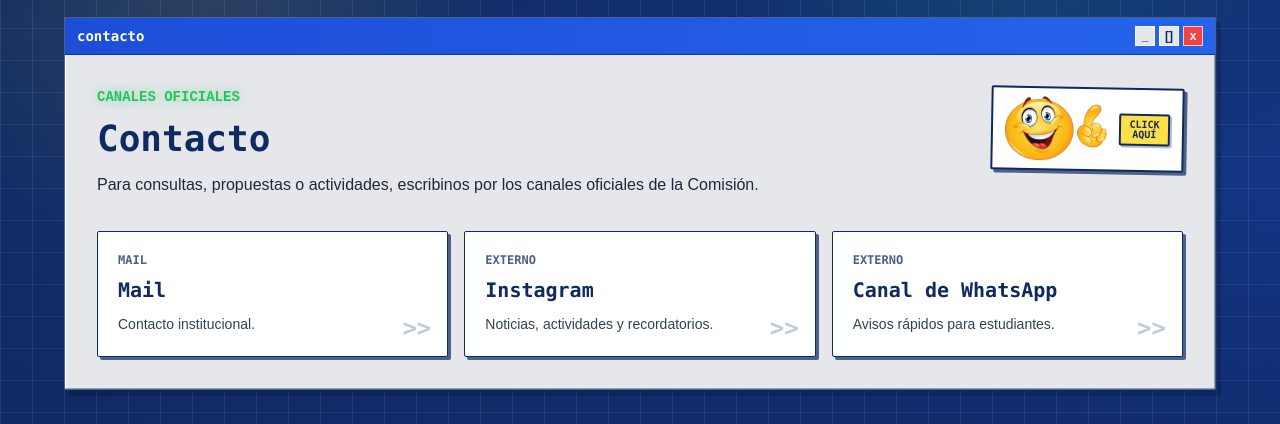
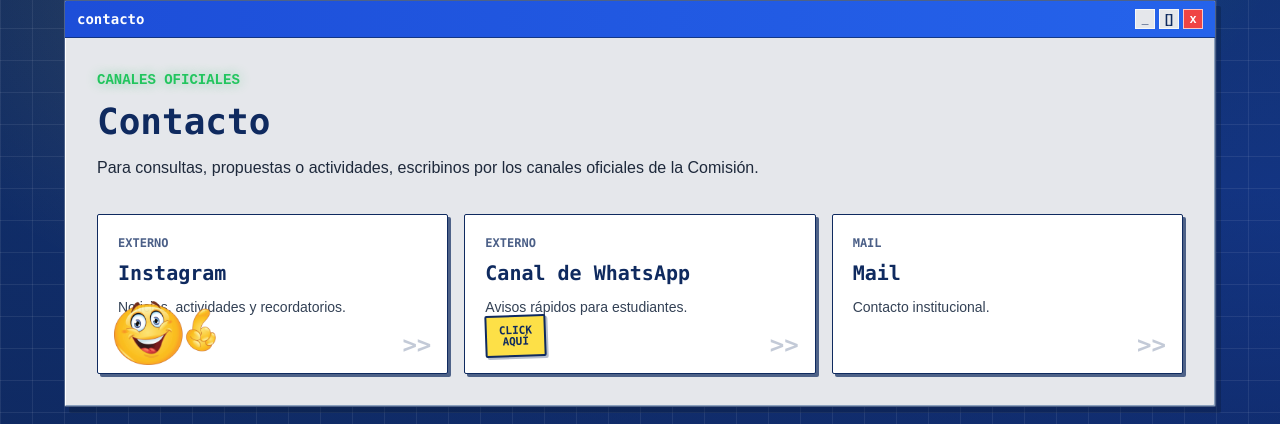
Before and after one commit to AnaPaulaMach/cei-web, a Next.js app: page /contacto in a window 1280 px wide. Shown: the part 196-620 px from the top of the page. Built offline with nearby package versions, Linux system fonts and the light colour scheme; no server answers.

Commit message:
Ajusta stickers de canales de contacto

```diff
--- a/app/contacto/page.tsx
+++ b/app/contacto/page.tsx
@@ -11,12 +11,17 @@ export const metadata = createPageMetadata({
   path: "/contacto"
 });
 
+const contactPriority = ["Instagram", "Canal de WhatsApp", "Mail"];
+const orderedContactLinks = contactPriority
+  .map((label) => contactLinks.find((link) => link.label === label))
+  .filter((link): link is (typeof contactLinks)[number] => Boolean(link));
+
 export default function ContactoPage() {
   return (
     <Section className="mx-auto my-auto w-full max-w-6xl">
       <XPWindow title="contacto">
         <div className="space-y-8 lg:p-2">
-          <div className="flex flex-col gap-4 sm:flex-row sm:items-start sm:justify-between">
+          <div className="space-y-3">
             <div className="space-y-3">
               <p className="terminal-text text-sm font-bold uppercase">canales oficiales</p>
               <h1 className="font-mono text-4xl font-black text-cei-shadow">Contacto</h1>
@@ -24,30 +29,17 @@ export default function ContactoPage() {
                 Para consultas, propuestas o actividades, escribinos por los canales oficiales de la Comisión.
               </p>
             </div>
-            <div className="flex w-fit max-w-full rotate-1 items-center gap-3 rounded-sm border-2 border-cei-shadow bg-white px-3 py-2 shadow-pixel">
-              <Image
-                alt=""
-                aria-hidden="true"
-                className="h-16 w-auto object-contain"
-                height={74}
-                src="/stickers/contacto-click-smiley.png"
-                width={120}
-              />
-              <span className="rounded-sm border-2 border-cei-shadow bg-cei-alert px-2 py-1 text-center font-mono text-[10px] font-black uppercase leading-none text-cei-shadow shadow-[2px_2px_0_rgba(15,42,95,0.3)]">
-                click
-                <br />
-                aquí
-              </span>
-            </div>
           </div>
 
           <div className="grid gap-4 md:grid-cols-3">
-            {contactLinks.map((link) => {
+            {orderedContactLinks.map((link) => {
               const isExternal = link.href.startsWith("http");
+              const isInstagram = link.label === "Instagram";
+              const isWhatsApp = link.label === "Canal de WhatsApp";
 
               return (
                 <a
-                  className="group relative overflow-hidden rounded-sm border border-cei-shadow bg-white p-5 text-cei-shadow shadow-pixel transition hover:-translate-y-0.5 hover:bg-[#fff7c2]"
+                  className="group relative min-h-40 overflow-hidden rounded-sm border border-cei-shadow bg-white p-5 text-cei-shadow shadow-pixel transition hover:-translate-y-0.5 hover:bg-[#fff7c2]"
                   href={link.href}
                   key={link.label}
                   rel={isExternal ? "noopener noreferrer" : undefined}
@@ -63,7 +55,24 @@ export default function ContactoPage() {
                     {isExternal ? "externo" : "mail"}
                   </span>
                   <span className="mt-2 block font-mono text-xl font-black">{link.label}</span>
-                  <span className="mt-2 block text-sm leading-6 text-slate-700">{link.description}</span>
+                  <span className="mt-2 block max-w-[15rem] text-sm leading-6 text-slate-700">{link.description}</span>
+                  {isInstagram ? (
+                    <Image
+                      alt=""
+                      aria-hidden="true"
+                      className="pointer-events-none absolute bottom-2 left-4 h-14 w-auto object-contain opacity-95 transition group-hover:-translate-y-1 sm:h-16"
+                      height={74}
+                      src="/stickers/contacto-click-smiley.png"
+                      width={120}
+                    />
+                  ) : null}
+                  {isWhatsApp ? (
+                    <span className="absolute bottom-4 left-5 rotate-[-2deg] rounded-sm border-2 border-cei-shadow bg-cei-alert px-3 py-2 text-center font-mono text-[11px] font-black uppercase leading-none text-cei-shadow shadow-[2px_2px_0_rgba(15,42,95,0.3)]">
+                      click
+                      <br />
+                      aquí
+                    </span>
+                  ) : null}
                 </a>
               );
             })}
```
